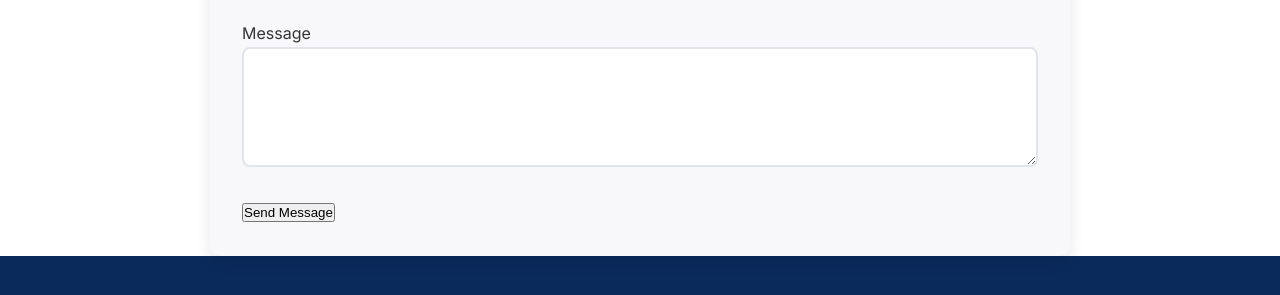
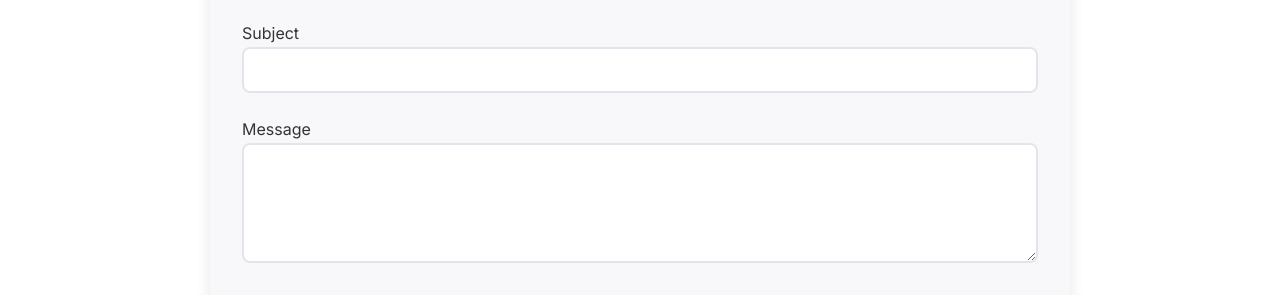
Before and after one commit to TechLead-T2S/texas2success, a plain HTML site: page contact.html in a window 1280 px wide. Shown: the part 919-1214 px from the top of the page. Drawn offline with Linux system fonts and the light colour scheme.

Commit message:
Add missing Subject field to contact form

```diff
--- a/contact.html
+++ b/contact.html
@@ -84,6 +84,10 @@
                 <input type="email" id="email" name="email" required>
             </div>
             <div class="form-group">
+                <label for="subject">Subject</label>
+                <input type="text" id="subject" name="subject" required>
+            </div>
+            <div class="form-group">
                 <label for="message">Message</label>
                 <textarea id="message" name="message" rows="5" required></textarea>
             </div>
```
